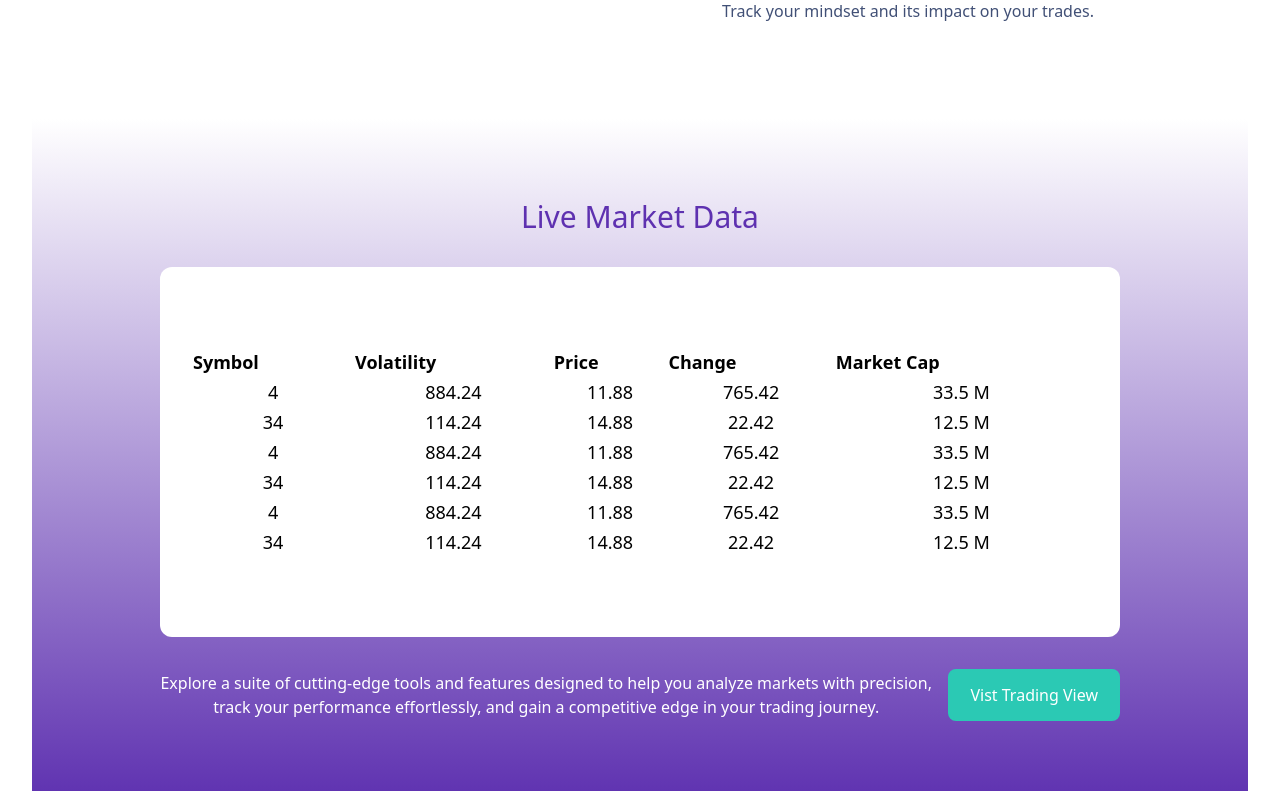
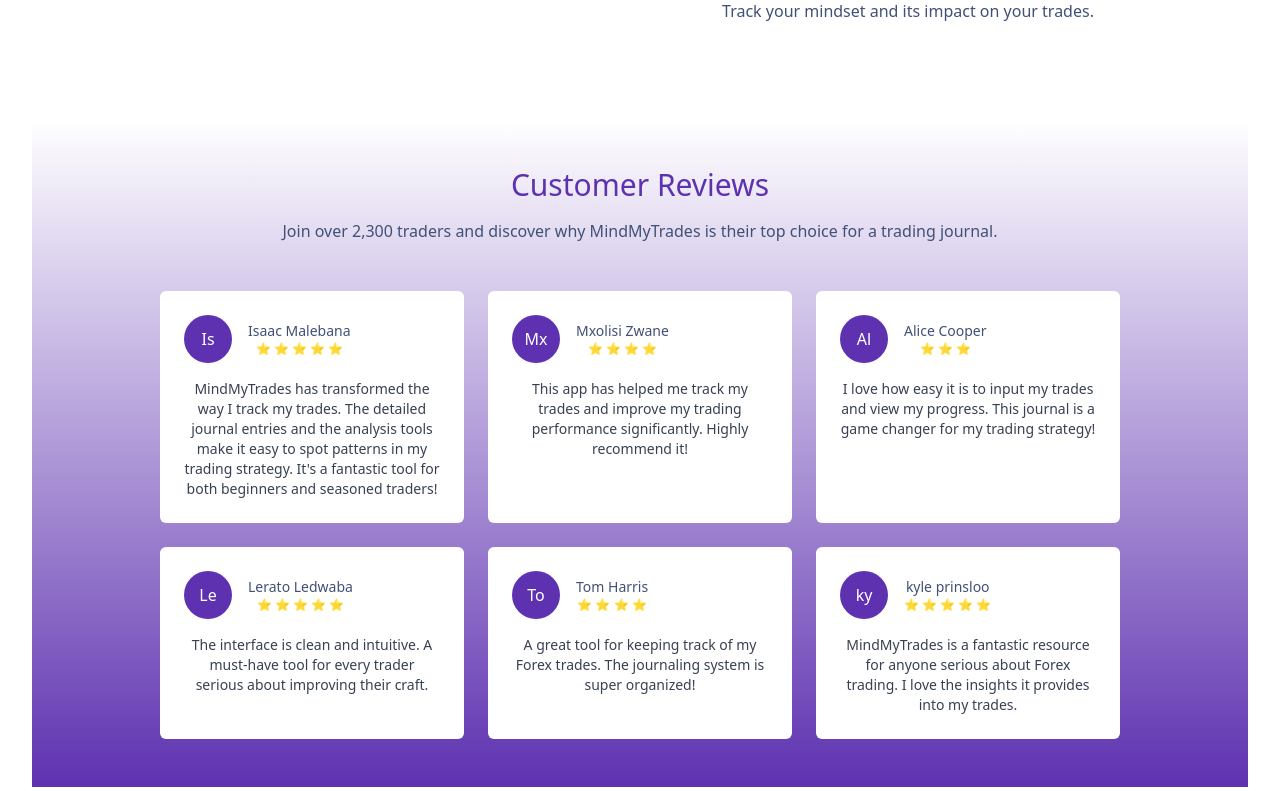
Before and after one commit to isaac-kg/mind-my-trades, a React (Vite) app: page / in a window 1280 px wide. Shown: the part 1529-2320 px from the top of the page. Built offline with nearby package versions, Linux system fonts and the light colour scheme.

Commit message:
review page

```diff
--- a/src/App.jsx
+++ b/src/App.jsx
@@ -1,16 +1,17 @@
 import "./App.css"
 import Hero from "./component/hero"
 import About from "./component/about"
-import LiveMarket from "./component/LiveMarket"
+import Reviews from "./component/Reviews"
 import Services from "./component/Service"
 import Footer from "./component/Footer"
+import Dashboard from "./component/Dashboard"
 
 function App() {
   return (
     <div>
       <Hero />
       <About />
-      <LiveMarket />
+      <Reviews />
       <Services />
       <Footer />
     </div>
--- a/src/component/LiveMarket.jsx
+++ /dev/null
@@ -1,93 +0,0 @@
-import React from "react"
-const LiveMarket = () => {
-  const instruments = [
-    {
-      symbol: 4,
-      votalility: 884.24,
-      price: 11.88,
-      change: 765.42,
-      marketCap: "33.5 M",
-    },
-    {
-      symbol: 34,
-      votalility: 114.24,
-      price: 14.88,
-      change: 22.42,
-      marketCap: "12.5 M",
-    },
-    {
-      symbol: 4,
-      votalility: 884.24,
-      price: 11.88,
-      change: 765.42,
-      marketCap: "33.5 M",
-    },
-    {
-      symbol: 34,
-      votalility: 114.24,
-      price: 14.88,
-      change: 22.42,
-      marketCap: "12.5 M",
-    },
-    {
-      symbol: 4,
-      votalility: 884.24,
-      price: 11.88,
-      change: 765.42,
-      marketCap: "33.5 M",
-    },
-    {
-      symbol: 34,
-      votalility: 114.24,
-      price: 14.88,
-      change: 22.42,
-      marketCap: "12.5 M",
-    },
-  ]
-  return (
-    <div className="bg-tn_blue_gradient px-6 lg:px-32 py-20">
-      <p className="text-3xl text-center text-tn_blue_50">Live Market Data</p>
-      <div className="bg-white rounded-xl my-8 px-8 py-20 text-lg">
-        <table className="w-full">
-          <thead>
-            <tr className="text-left">
-              <th className="text-left">Symbol</th>
-              <th>Volatility</th>
-              <th>Price</th>
-              <th>Change</th>
-              <th>Market Cap</th>
-            </tr>
-          </thead>
-          <tbody>
-            {instruments.map((instrument, index) => {
-              return (
-                <tr key={index}>
-                  <td>{instrument.symbol}</td>
-                  <td>{instrument.votalility}</td>
-                  <td>{instrument.price}</td>
-                  <td>{instrument.change}</td>
-                  <td>{instrument.marketCap}</td>
-                </tr>
-              )
-            })}
-          </tbody>
-        </table>
-      </div>
-
-      <div className="flex items-center gap-4">
-        <p className="text-white">
-          Explore a suite of cutting-edge tools and features designed to help
-          you analyze markets with precision, track your performance
-          effortlessly, and gain a competitive edge in your trading journey.
-        </p>
-        <div>
-          <button className="text-white py-3 px-5 bg-tn_green_50 border-tn_green_50 border-2 rounded-lg whitespace-nowrap">
-            Vist Trading View
-          </button>
-        </div>
-      </div>
-    </div>
-  )
-}
-
-export default LiveMarket
--- /dev/null
+++ b/src/component/Reviews.jsx
@@ -0,0 +1,76 @@
+import React from "react";
+
+const Reviews = () => {
+  const reviews = [
+    {
+      name: "Isaac Malebana",
+      rating: 5,
+      reviewText: "MindMyTrades has transformed the way I track my trades. The detailed journal entries and the analysis tools make it easy to spot patterns in my trading strategy. It's a fantastic tool for both beginners and seasoned traders!"
+    },
+    {
+      name: "Mxolisi Zwane",
+      rating: 4,
+      reviewText: "This app has helped me track my trades and improve my trading performance significantly. Highly recommend it!",
+    },
+    {
+      name: "Alice Cooper",
+      rating: 3,
+      reviewText: "I love how easy it is to input my trades and view my progress. This journal is a game changer for my trading strategy!",
+    },
+    {
+      name: "Lerato Ledwaba",
+      rating: 5,
+      reviewText: "The interface is clean and intuitive. A must-have tool for every trader serious about improving their craft.",
+    },
+    {
+      name: "Tom Harris",
+      rating: 4,
+      reviewText: "A great tool for keeping track of my Forex trades. The journaling system is super organized!",
+    },
+    {
+      name: "kyle prinsloo",
+      rating: 5,
+      reviewText: "MindMyTrades is a fantastic resource for anyone serious about Forex trading. I love the insights it provides into my trades.",
+    },
+  ];
+
+  const renderStars = (rating) => {
+    const stars = [];
+    for (let i = 0; i < 5; i++) {
+      stars.push(i < rating ? "⭐" : "");
+    }
+    return stars.join(" ");
+  };
+
+  return (
+    <div className="bg-tn_blue_gradient px-6 lg:px-32 py-12">
+      <p className="text-3xl text-center text-tn_blue_50">Customer Reviews</p>
+      <p className="text-center mb-12 mt-4  text-[#415076]">
+        Join over 2,300 traders and discover why MindMyTrades is their top
+        choice for a trading journal.
+      </p>
+
+      <div className="grid grid-cols-1 sm:grid-cols-2 lg:grid-cols-3 gap-6">
+        {reviews.map((review, index) => (
+          <div
+            key={index}
+            className="bg-white p-6 rounded-md"
+          >
+            <div className="flex items-center gap-4 mb-4">
+              <div className="w-12 h-12 rounded-full bg-tn_blue_50 text-white flex justify-center items-center">
+                <p className="m-auto">{review.name.slice(0, 2)}</p>
+              </div>
+              <div className="  text-[#415076]">
+                <p className="text-sm font-medium">{review.name}</p>
+                <p className="text-xs">{renderStars(review.rating)}</p>
+              </div>
+            </div>
+            <p className="text-sm text-gray-700">{review.reviewText}</p>
+          </div>
+        ))}
+      </div>
+    </div>
+  );
+};
+
+export default Reviews;
--- a/src/component/footer.jsx
+++ b/src/component/footer.jsx
@@ -1,7 +1,7 @@
 const Footer = () => {
   return (
     <div className="">
-      <div className="bg-tn_gray_50">
+      <div className="bg-tn_gray_50   text-[#415076]">
         <div className="mx-auto md:text-left md:flex justify-between items-center px-6 lg:px-32 py-16">
           <div className="md:w-7/12">
             <p className="text-4xl mb-3">
@@ -29,7 +29,7 @@
             <p>admin@mindmytrades.com</p>
             <p>+27 012 123 1234</p>
           </div>
-          <div className="md:basis-1/2 md:basis-1/4">
+          <div className="sm:basis-1/2 md:basis-1/4">
             <p className="font-semibold uppercase mt-10 mb-3">Company</p>
             <p>About</p>
             <p>Support</p>
@@ -37,7 +37,7 @@
             <p>Careers</p>
             <p>Affiliates</p>
           </div>
-          <div className="md:basis-1/2 md:basis-1/4">
+          <div className="sm:basis-1/2 md:basis-1/4">
             <p className="font-semibold uppercase mt-10 mb-3">Support</p>
             <p>Help Center</p>
             <p>Contact Us</p>
@@ -56,9 +56,9 @@
                 className="bg-gray-50 border border-gray-300 text-gray-900 text-sm rounded-lg focus:ring-blue-500 focus:border-blue-500 block w-full p-2.5 dark:bg-gray-700 dark:border-gray-600 dark:placeholder-gray-400 dark:text-white dark:focus:ring-blue-500 dark:focus:border-blue-500 mt-6"
                 placeholder="Enter your email"
               />
-                <button className="text-white py-1.5 px-5 bg-tn_green_50 border-tn_green_50 border-2 rounded-lg mt-4 w-full">
-                  Subscribe
-                </button>
+              <button className="text-white py-1.5 px-5 bg-tn_green_50 border-tn_green_50 border-2 rounded-lg mt-4 w-full">
+                Subscribe
+              </button>
             </div>
           </div>
         </div>
```
